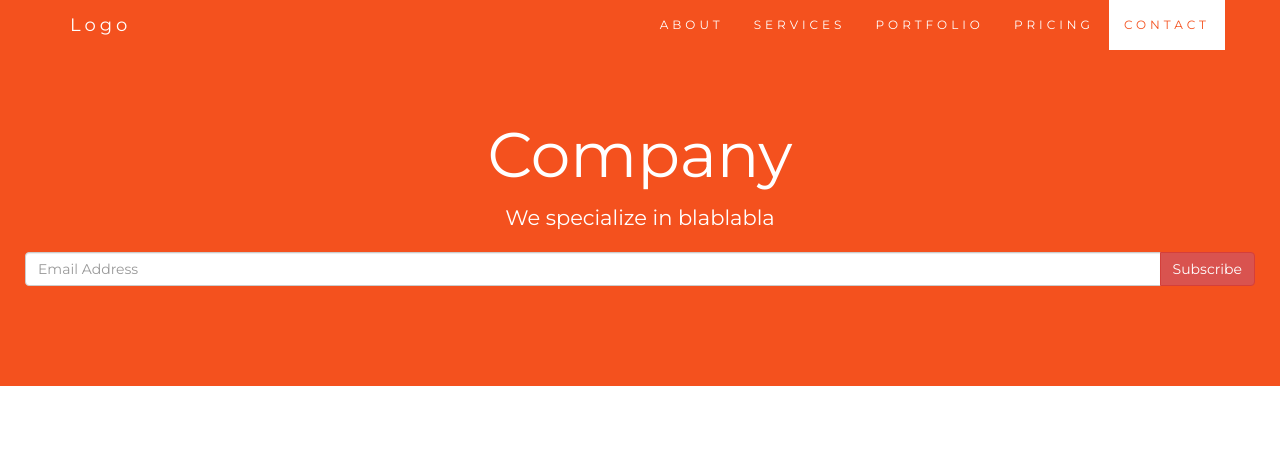
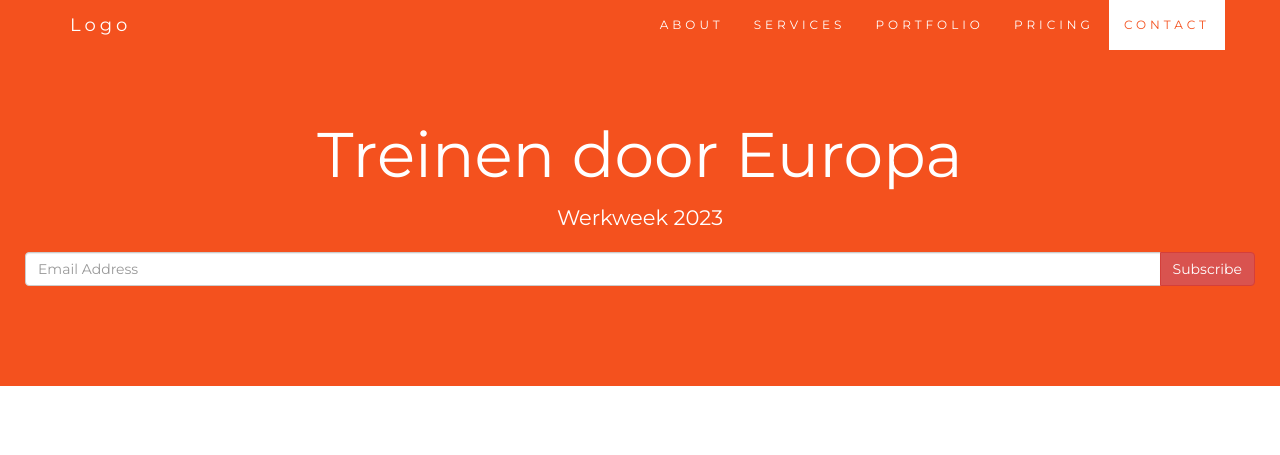
Before and after one commit to Ogol3/bootstrap, a plain HTML site: page index.html in a window 1280 px wide. Shown: the top 455 px of the page. Drawn offline with nearby package versions, Linux system fonts and the light colour scheme.

Commit message:
titel update

```diff
--- a/index.html
+++ b/index.html
@@ -2,7 +2,7 @@
 <html lang="en">
 <head>
   <!-- Theme Made By www.w3schools.com -->
-  <title>Bootstrap Theme Company Page</title>
+  <title>Treinen door Europa - Alfio Stamet</title>
   <meta charset="utf-8">
   <meta name="viewport" content="width=device-width, initial-scale=1">
   <link rel="stylesheet" href="https://maxcdn.bootstrapcdn.com/bootstrap/3.4.1/css/bootstrap.min.css">
@@ -215,8 +215,8 @@
 </nav>
 
 <div class="jumbotron text-center">
-  <h1>Company</h1>
-  <p>We specialize in blablabla</p>
+  <h1>Treinen door Europa</h1>
+  <p>Werkweek 2023</p>
   <form>
     <div class="input-group">
       <input type="email" class="form-control" size="50" placeholder="Email Address" required>
```
